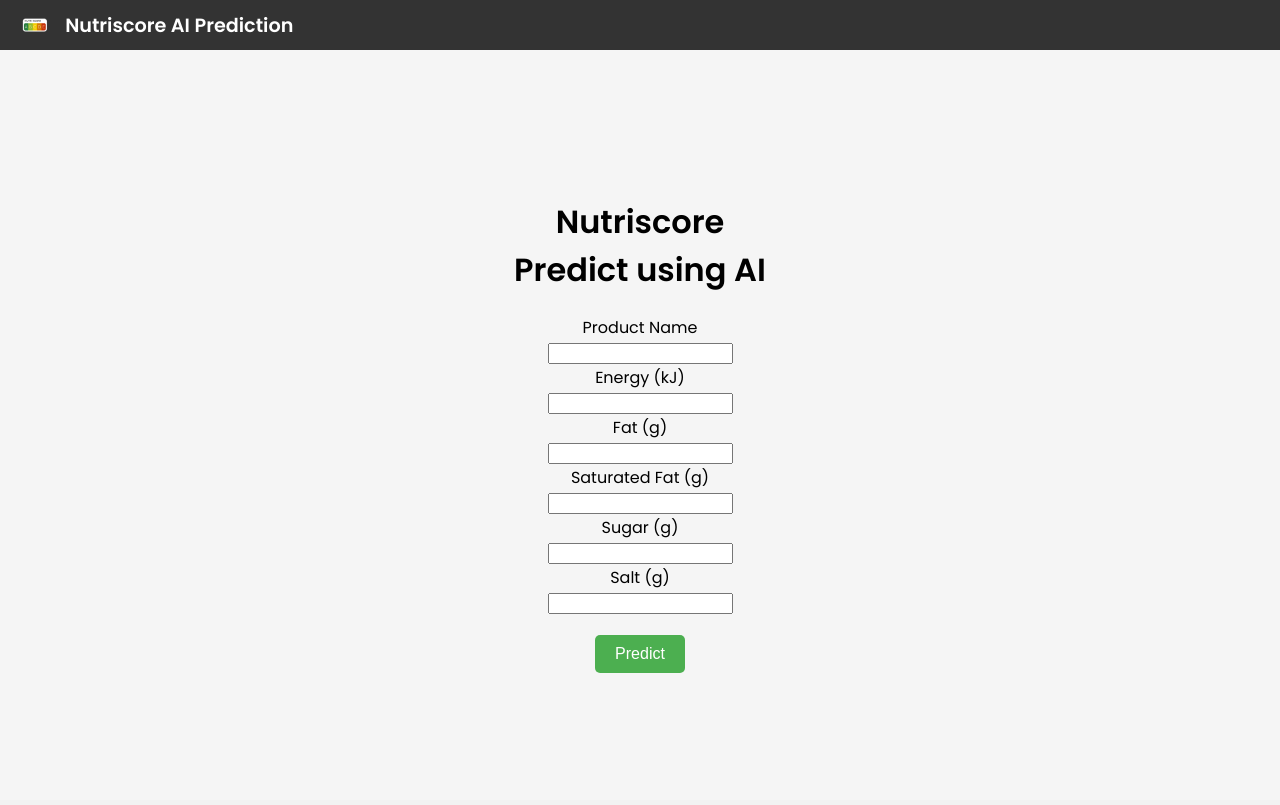
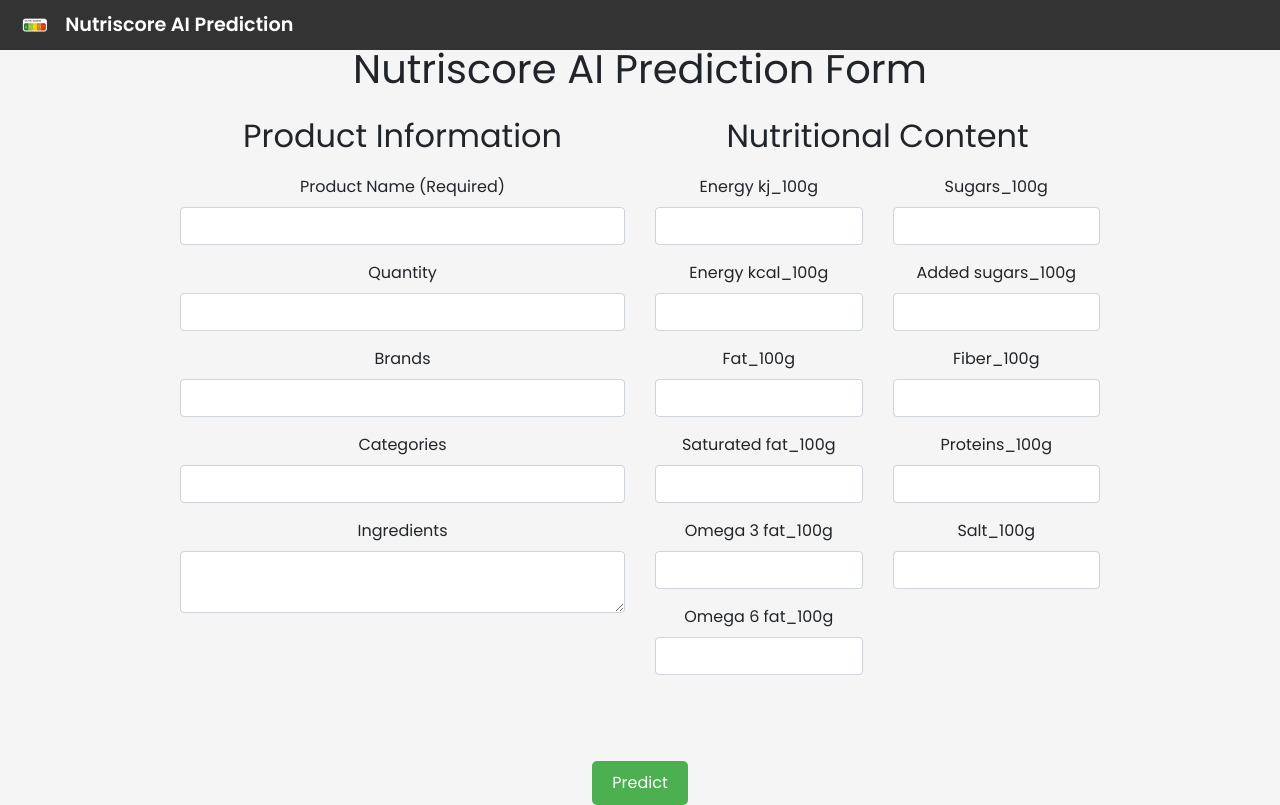
Before and after one commit to DahliaNoir71/nutriscore, a Flask app: page /predict in a window 1280 px wide. Before the commit the page ends 673 px from the top, so only its background shows below. Run offline with Flask 3, Linux system fonts and the light colour scheme; some libraries are stand-ins or nearby versions.

Commit message:
Better predict form + added screenshots

```diff
--- a/app/modules/forms.py
+++ b/app/modules/forms.py
@@ -1,12 +1,48 @@
 from flask_wtf import FlaskForm
-from wtforms import StringField, DecimalField, SubmitField
-from wtforms.validators import DataRequired, NumberRange
+from wtforms import StringField, DecimalField, SubmitField, TextAreaField
+from wtforms.validators import DataRequired, Optional, NumberRange, ValidationError
 
 class NutriScoreForm(FlaskForm):
+    # Product Information Section
     product_name = StringField('Product Name', validators=[DataRequired()])
-    energy = DecimalField('Energy (kJ)', validators=[DataRequired(), NumberRange(min=0)])
-    fat = DecimalField('Fat (g)', validators=[DataRequired(), NumberRange(min=0)])
-    saturated_fat = DecimalField('Saturated Fat (g)', validators=[DataRequired(), NumberRange(min=0)])
-    sugar = DecimalField('Sugar (g)', validators=[DataRequired(), NumberRange(min=0)])
-    salt = DecimalField('Salt (g)', validators=[DataRequired(), NumberRange(min=0)])
+    quantity = StringField('Quantity', validators=[Optional()])
+    brands = StringField('Brands', validators=[Optional()])
+    categories = StringField('Categories', validators=[Optional()])
+    ingredients_text = TextAreaField('Ingredients', validators=[Optional()])
+
+    # Nutritional Content Section (At least one field required)
+    energy_kj_100g = DecimalField('Energy (kJ)', validators=[Optional(), NumberRange(min=0)])
+    energy_kcal_100g = DecimalField('Energy (kcal)', validators=[Optional(), NumberRange(min=0)])
+    fat_100g = DecimalField('Fat (g)', validators=[Optional(), NumberRange(min=0)])
+    saturated_fat_100g = DecimalField('Saturated Fat (g)', validators=[Optional(), NumberRange(min=0)])
+    omega_3_fat_100g = DecimalField('Omega-3 Fat (g)', validators=[Optional(), NumberRange(min=0)])
+    omega_6_fat_100g = DecimalField('Omega-6 Fat (g)', validators=[Optional(), NumberRange(min=0)])
+    sugars_100g = DecimalField('Sugars (g)', validators=[Optional(), NumberRange(min=0)])
+    added_sugars_100g = DecimalField('Added Sugars (g)', validators=[Optional(), NumberRange(min=0)])
+    fiber_100g = DecimalField('Fiber (g)', validators=[Optional(), NumberRange(min=0)])
+    proteins_100g = DecimalField('Proteins (g)', validators=[Optional(), NumberRange(min=0)])
+    salt_100g = DecimalField('Salt (g)', validators=[Optional(), NumberRange(min=0)])
+
+    # Submit button
     submit = SubmitField('Predict')
+
+    def validate(self, extra_validators=None):
+        """
+        Custom validation method to check that at least one field in the Nutritional Content section is filled.
+        """
+        if not super().validate(extra_validators=extra_validators):
+            return False
+
+        # Check if at least one nutritional field has a value
+        nutritional_fields = [
+            self.energy_kj_100g.data, self.energy_kcal_100g.data, self.fat_100g.data, self.saturated_fat_100g.data,
+            self.omega_3_fat_100g.data, self.omega_6_fat_100g.data, self.sugars_100g.data, self.added_sugars_100g.data,
+            self.fiber_100g.data, self.proteins_100g.data, self.salt_100g.data
+        ]
+
+        if not any(field is not None and field != 0 for field in nutritional_fields):
+            # Raise an error if all fields are empty or zero
+            self.nutritional_content_error = 'At least one field in the Nutritional Content section must be filled.'
+            return False
+
+        return True
--- a/app/templates/base.html
+++ b/app/templates/base.html
@@ -4,10 +4,15 @@
     <meta charset="UTF-8">
     <meta name="viewport" content="width=device-width, initial-scale=1.0">
     <title>{% block title %}Nutriscore AI Prediction{% endblock %}</title>
+
+    <!-- Include Bootstrap CSS -->
+    <link href="https://stackpath.bootstrapcdn.com/bootstrap/4.5.2/css/bootstrap.min.css" rel="stylesheet">
     <link href="https://fonts.googleapis.com/css2?family=Poppins:wght@400;600&display=swap" rel="stylesheet">
+
     <!-- Include Font Awesome CDN -->
     <link rel="stylesheet" href="https://cdnjs.cloudflare.com/ajax/libs/font-awesome/6.0.0-beta3/css/all.min.css">
     <link rel="icon" href="{{ url_for('static', filename='favicon.ico') }}" type="image/x-icon">
+
     <style>
         body, html { margin: 0; padding: 0; height: 100%; font-family: 'Poppins', sans-serif; background-color: #f5f5f5; }
         .top-banner { width: 100%; background-color: #333; height: 50px; padding: 0 20px; color: white; display: flex; align-items: center; justify-content: space-between; box-sizing: border-box; }
@@ -32,8 +37,12 @@
             <h1>Nutriscore AI Prediction</h1>
         </a>
     </div>
-    <div class="content">
+    <div class="container-fluid content">
         {% block content %}{% endblock %}
     </div>
+
+    <!-- Include Bootstrap JS and dependencies -->
+    <script src="https://code.jquery.com/jquery-3.5.1.slim.min.js"></script>
+    <script src="https://cdn.jsdelivr.net/npm/bootstrap@4.5.2/dist/js/bootstrap.bundle.min.js"></script>
 </body>
 </html>
--- a/app/templates/prediction_form.html
+++ b/app/templates/prediction_form.html
@@ -4,41 +4,74 @@
 
 {% block content %}
     <div class="container">
-        <h1>Nutriscore<br>Predict using AI</h1>
+        <h1 class="text-center mb-4">Nutriscore AI Prediction Form</h1>
         <form method="POST" action="{{ url_for('main.predict') }}">
-            <!-- Form fields for the relevant nutritional data -->
-            <div class="form-group">
-                <label for="product_name">Product Name</label><br>
+            <div class="row justify-content-center">
+                <!-- Left Column: Product Information -->
+                <div class="col-md-5">
+                    <div class="section" style="margin-bottom: 50px;">
+                        <h2 style="margin-bottom: 20px;">Product Information</h2>
+
+                        <div class="form-group mb-3">
+                            <label for="product_name">Product Name (Required)</label>
                             <input type="text" id="product_name" name="product_name" class="form-control" required>
                         </div>
 
-            <div class="form-group">
-                <label for="energy">Energy (kJ)</label><br>
-                <input type="number" id="energy" name="energy" class="form-control" required>
+                        <div class="form-group mb-3">
+                            <label for="quantity">Quantity</label>
+                            <input type="text" id="quantity" name="quantity" class="form-control">
                         </div>
 
-            <div class="form-group">
-                <label for="fat">Fat (g)</label><br>
-                <input type="number" id="fat" name="fat" class="form-control" required>
+                        <div class="form-group mb-3">
+                            <label for="brands">Brands</label>
+                            <input type="text" id="brands" name="brands" class="form-control">
                         </div>
 
-            <div class="form-group">
-                <label for="saturated_fat">Saturated Fat (g)</label><br>
-                <input type="number" id="saturated_fat" name="saturated_fat" class="form-control" required>
+                        <div class="form-group mb-3">
+                            <label for="categories">Categories</label>
+                            <input type="text" id="categories" name="categories" class="form-control">
                         </div>
 
-            <div class="form-group">
-                <label for="sugar">Sugar (g)</label><br>
-                <input type="number" id="sugar" name="sugar" class="form-control" required>
+                        <div class="form-group mb-3">
+                            <label for="ingredients_text">Ingredients</label>
+                            <textarea id="ingredients_text" name="ingredients_text" class="form-control"></textarea>
+                        </div>
+                    </div>
                 </div>
 
-            <div class="form-group">
-                <label for="salt">Salt (g)</label><br>
-                <input type="number" id="salt" name="salt" class="form-control" required>
+                <!-- Right Column: Nutritional Content -->
+                <div class="col-md-5">
+                    <div class="section" style="margin-bottom: 50px;">
+                        <h2 style="margin-bottom: 20px;">Nutritional Content</h2>
+                        <div class="row">
+                            <!-- Left half of Nutritional Content -->
+                            <div class="col-md-6">
+                                {% for field in ['energy-kj_100g', 'energy-kcal_100g', 'fat_100g', 'saturated-fat_100g', 'omega-3-fat_100g', 'omega-6-fat_100g'] %}
+                                    <div class="form-group mb-3">
+                                        <label for="{{ field }}">{{ field.replace('-', ' ').capitalize() }}</label>
+                                        <input type="number" id="{{ field }}" name="{{ field }}" class="form-control" step="0.01">
+                                    </div>
+                                {% endfor %}
+                            </div>
+
+                            <!-- Right half of Nutritional Content -->
+                            <div class="col-md-6">
+                                {% for field in ['sugars_100g', 'added-sugars_100g', 'fiber_100g', 'proteins_100g', 'salt_100g'] %}
+                                    <div class="form-group mb-3">
+                                        <label for="{{ field }}">{{ field.replace('-', ' ').capitalize() }}</label>
+                                        <input type="number" id="{{ field }}" name="{{ field }}" class="form-control" step="0.01">
+                                    </div>
+                                {% endfor %}
+                            </div>
+                        </div>
+                    </div>
+                </div>
             </div>
 
             <!-- Predict button -->
+            <div class="text-center">
                 <button type="submit" style="background-color: #4CAF50; color: white; border: none; padding: 10px 20px; font-size: 16px; margin-top: 20px; cursor: pointer; border-radius: 5px;">Predict</button>
+            </div>
         </form>
     </div>
 {% endblock %}
```
Also changed, not shown: app/static/screenshot-form.png (added), app/static/screenshot-index.png (added), 1 other file. Lines whose indentation alone changed are shown as unchanged.
